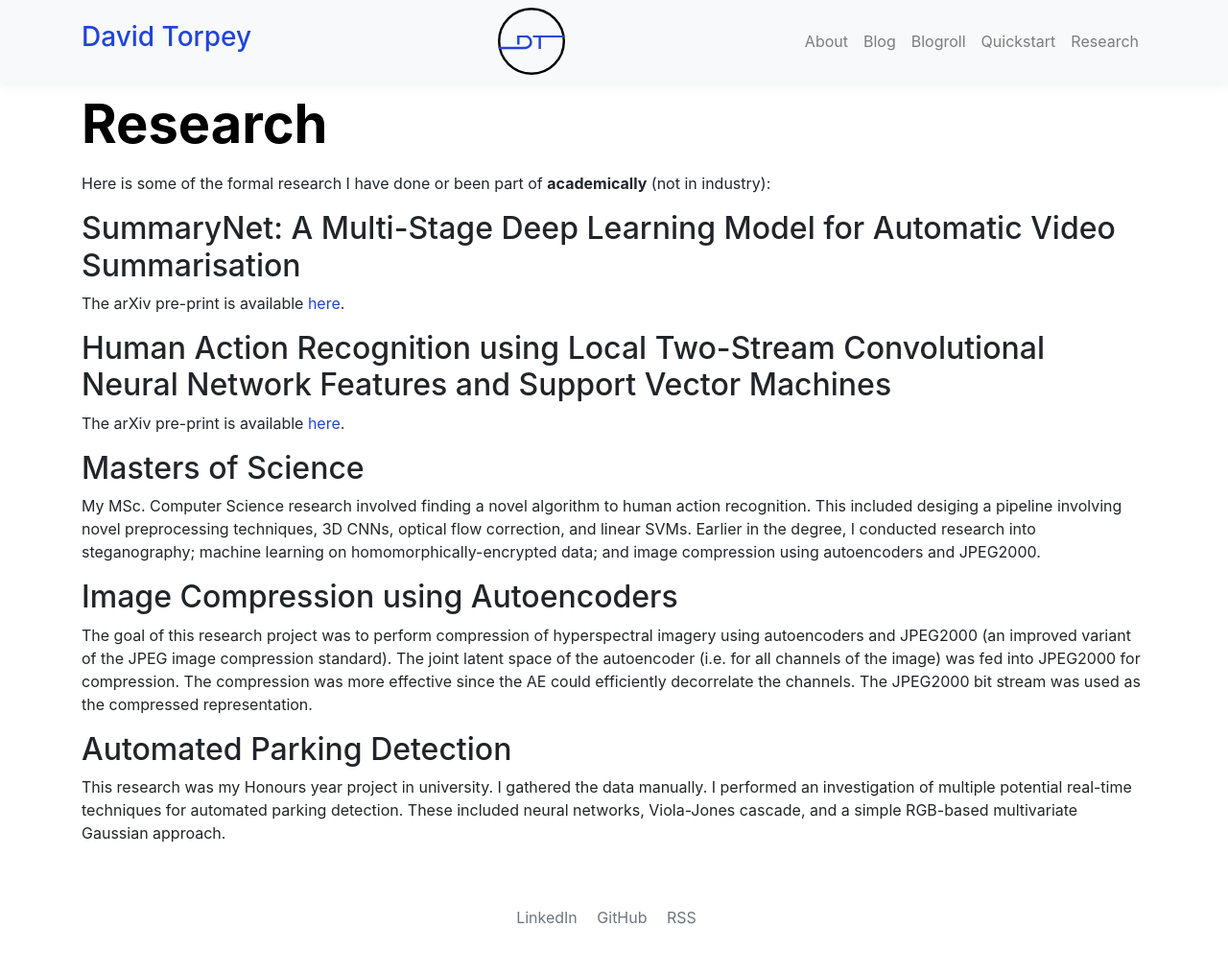
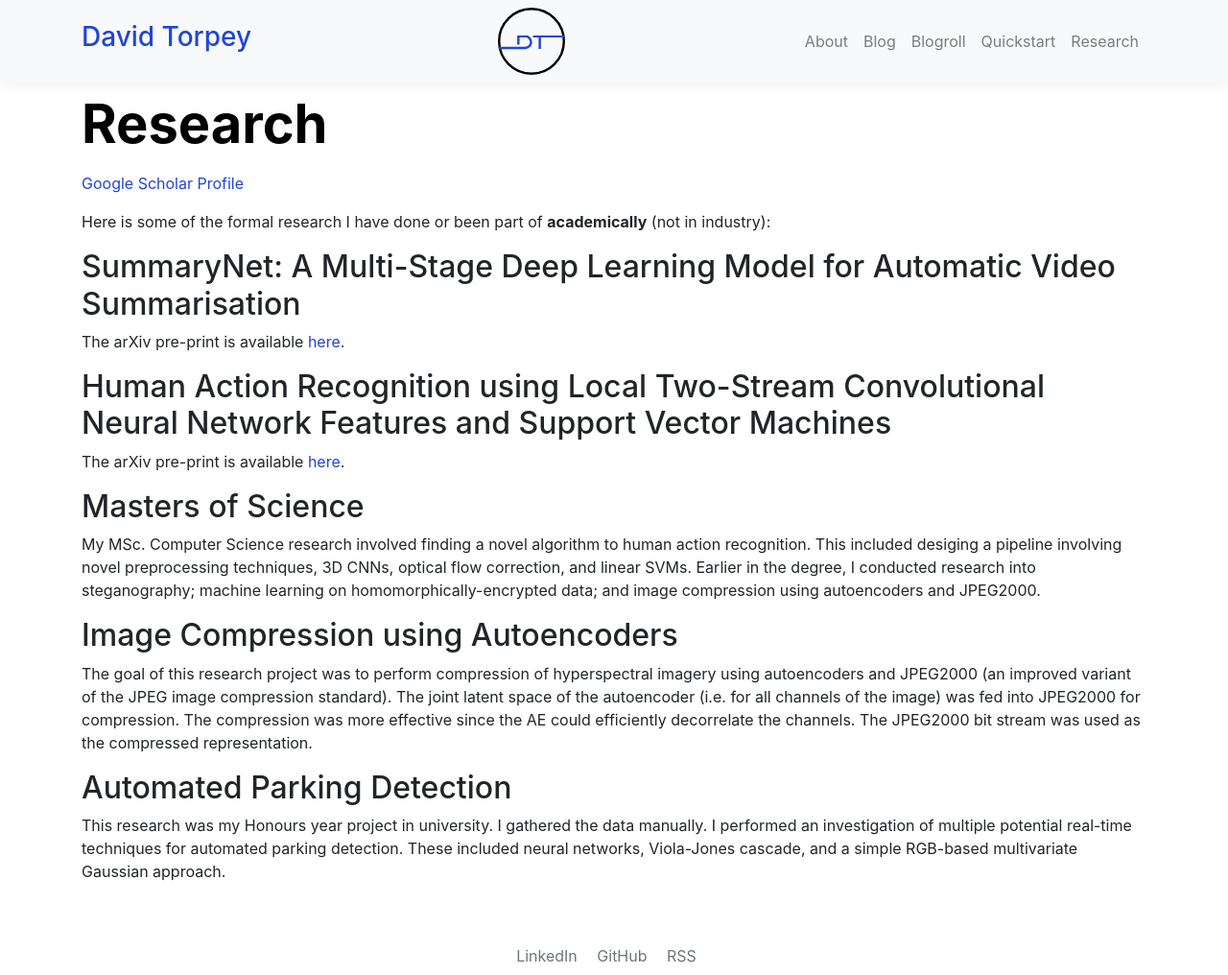
Before and after one commit to DavidTorpey/davidtorpey.github.io, a Jekyll site: the page built from research.md, in a window 1280 px wide and 1016 px high. Shown: the whole window at 96% size. Built offline with Jekyll 4.4.1, drawn with Linux system fonts in a browser that asks for light colours; nearby versions of some CDN libraries.

Commit message:
Google scholar profile

```diff
--- a/research.md
+++ b/research.md
@@ -3,6 +3,8 @@ layout: page
 title: Research
 permalink: /research/
 ---
+
+[Google Scholar Profile](https://scholar.google.com/citations?user=4pN26AoAAAAJ&hl=en)
 
 Here is some of the formal research I have done or been part of **academically** (not in industry):
 
```
